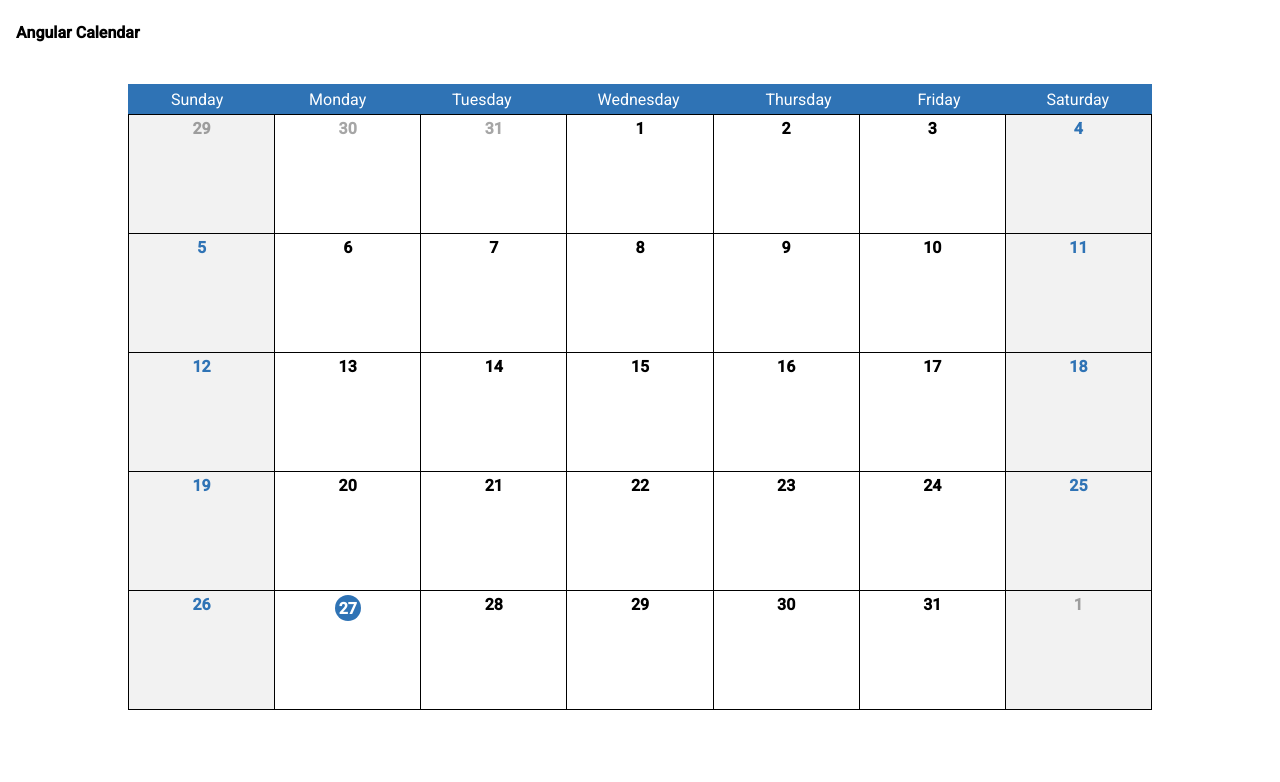
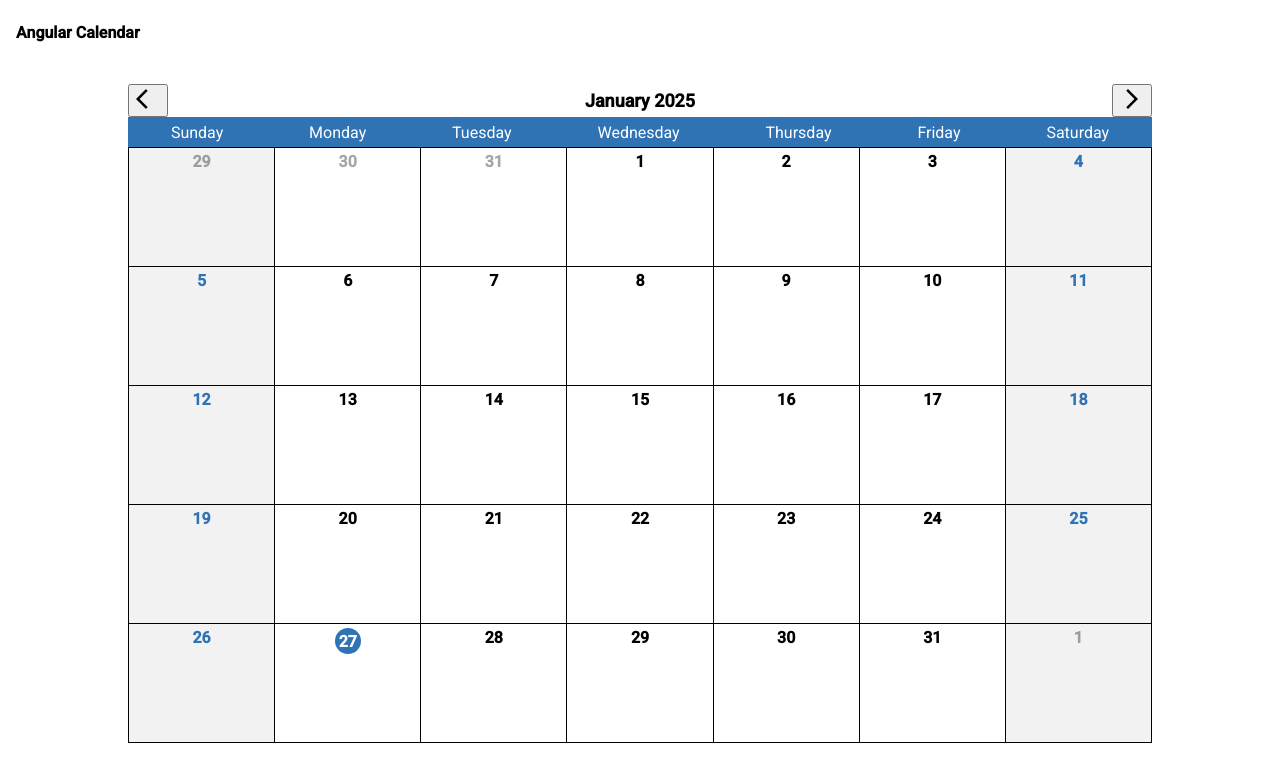
Before and after one commit to iamdave86/angular-calendar, an Angular app: page /calendar in a window 1280 px wide. Shown: the top 782 px of the page. Built offline with nearby package versions, Linux system fonts and the light colour scheme.

Commit message:
feat(calendar): add buttons to step month back and forth; display currently selected date

```diff
--- a/src/app/feature/calendar/components/calendar/calendar.component.html
+++ b/src/app/feature/calendar/components/calendar/calendar.component.html
@@ -3,6 +3,18 @@
 </mat-toolbar>
 
 <mat-card class="calendar">
+  <div class="calendar__date-selector">
+    <button class="calendar__prev-button" mat-icon-button aria-label="Switch to previous month">
+      <mat-icon aria-hidden="false" aria-label="Previous month arrow icon">arrow_back_ios</mat-icon>
+    </button>
+    <span class="calendar__selected-date">
+      {{ selectedDate | date : 'MMMM y' }}
+    </span>
+    <button class="calendar__next-button" mat-icon-button aria-label="Switch to next month">
+      <mat-icon aria-hidden="false" aria-label="Next month arrow icon">arrow_forward_ios</mat-icon>
+    </button>
+  </div>
+
   <div class="calendar__header">
     <div class="calendar__header-item" *ngFor="let name of weekdayNames">{{ name }}</div>
   </div>
--- a/src/app/feature/calendar/components/calendar/calendar.component.scss
+++ b/src/app/feature/calendar/components/calendar/calendar.component.scss
@@ -78,4 +78,15 @@ $color-blue: #2f73b5;
       opacity: 0.4;
     }
   }
+
+  &__date-selector {
+    display: flex;
+    justify-content: space-between;
+    align-items: center;
+  }
+
+  &__selected-date {
+    font-size: 18px;
+    font-weight: bold;
+  }
 }
--- a/src/app/feature/calendar/components/calendar/calendar.component.ts
+++ b/src/app/feature/calendar/components/calendar/calendar.component.ts
@@ -2,6 +2,7 @@ import { ChangeDetectionStrategy, Component } from '@angular/core';
 import { CommonModule } from '@angular/common';
 import { MatCardModule } from '@angular/material/card';
 import { MatToolbarModule } from '@angular/material/toolbar';
+import { MatIconModule } from '@angular/material/icon';
 
 import { CalendarService } from '@feature/calendar/services/calendar.service';
 import { CalendarDay } from '@feature/calendar/interfaces/calendar.interface';
@@ -11,14 +12,16 @@ import { CalendarDay } from '@feature/calendar/interfaces/calendar.interface';
   templateUrl: './calendar.component.html',
   styleUrls: ['./calendar.component.scss'],
   changeDetection: ChangeDetectionStrategy.OnPush,
-  imports: [CommonModule, MatToolbarModule, MatCardModule],
+  imports: [CommonModule, MatToolbarModule, MatCardModule, MatIconModule],
 })
 export class CalendarComponent {
   public weekdayNames: string[];
   public calendarDays: CalendarDay[];
+  public selectedDate: Date;
 
   constructor(private calendarService: CalendarService) {
     this.weekdayNames = this.calendarService.getWeekdayNames();
     this.calendarDays = this.calendarService.createCalendarDays();
+    this.selectedDate = this.calendarService.getSelectedDate();
   }
 }
--- a/src/app/feature/calendar/services/calendar.service.ts
+++ b/src/app/feature/calendar/services/calendar.service.ts
@@ -19,6 +19,7 @@ import { DATE_FORMAT, FIRST_DAY_OF_WEEK_INDEX, LAST_DAY_OF_WEEK_INDEX } from '..
 @Injectable()
 export class CalendarService {
   private weekdaysNames: string[];
+  private selectedDate: Date = new Date();
 
   constructor() {
     this.weekdaysNames = this.createWeekdayNames();
@@ -28,10 +29,14 @@ export class CalendarService {
     return this.weekdaysNames;
   }
 
+  public getSelectedDate(): Date {
+    return this.selectedDate;
+  }
+
   public createCalendarDays = (): CalendarDay[] => {
-    const today = new Date();
-    const year = getYear(today);
-    const month = getMonth(today) + 1;
+    const selectedDate = this.getSelectedDate();
+    const year = getYear(selectedDate);
+    const month = getMonth(selectedDate) + 1;
     const formattedToday = this.formatDate(new Date());
     const numberOfDayInMonth = getDaysInMonth(new Date(`${year}-${month}`));
 
```
